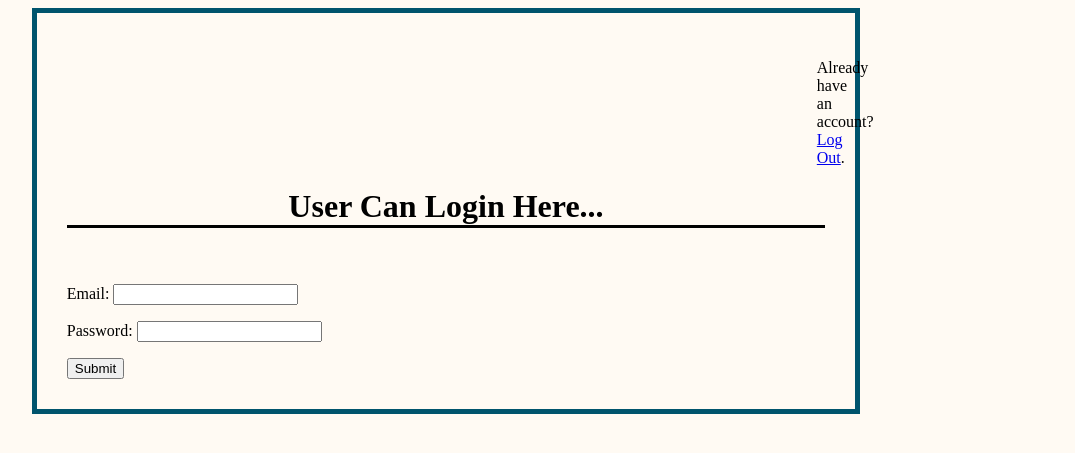
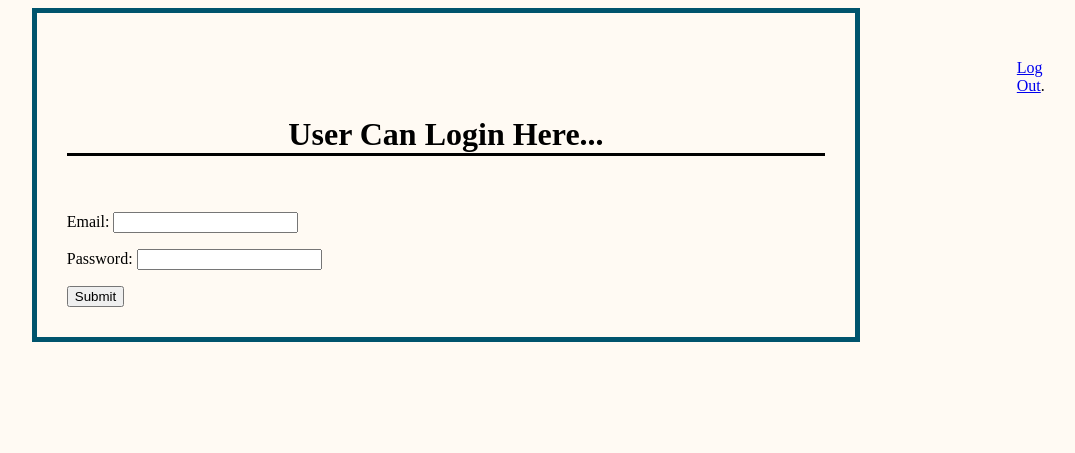
Before and after one commit to dt-bitcoding/Clothing-Store, a Django app: page /loginuser in a window 1280 px wide. Shown: the top 453 px of the page, without its empty margins (194-1269 px from the left). Run offline with Django 5.2, Linux system fonts and the light colour scheme.

Commit message:
changes files done

```diff
--- a/NovaBazaar/templates/NovaBazaar/login.html
+++ b/NovaBazaar/templates/NovaBazaar/login.html
@@ -31,7 +31,7 @@
           {% csrf_token %}
         <div class="center">
           <div class="container signin">
-            <p style="margin-left:750px;">Already have an account? <a href="{% url 'login' %}">Log Out</a>.</p>
+            <p style="margin-left:950px;"><a href="{% url 'login' %}">Log Out</a>.</p>
           </div>
           <h1>User Can Login Here...</h1>
           <br>
```
